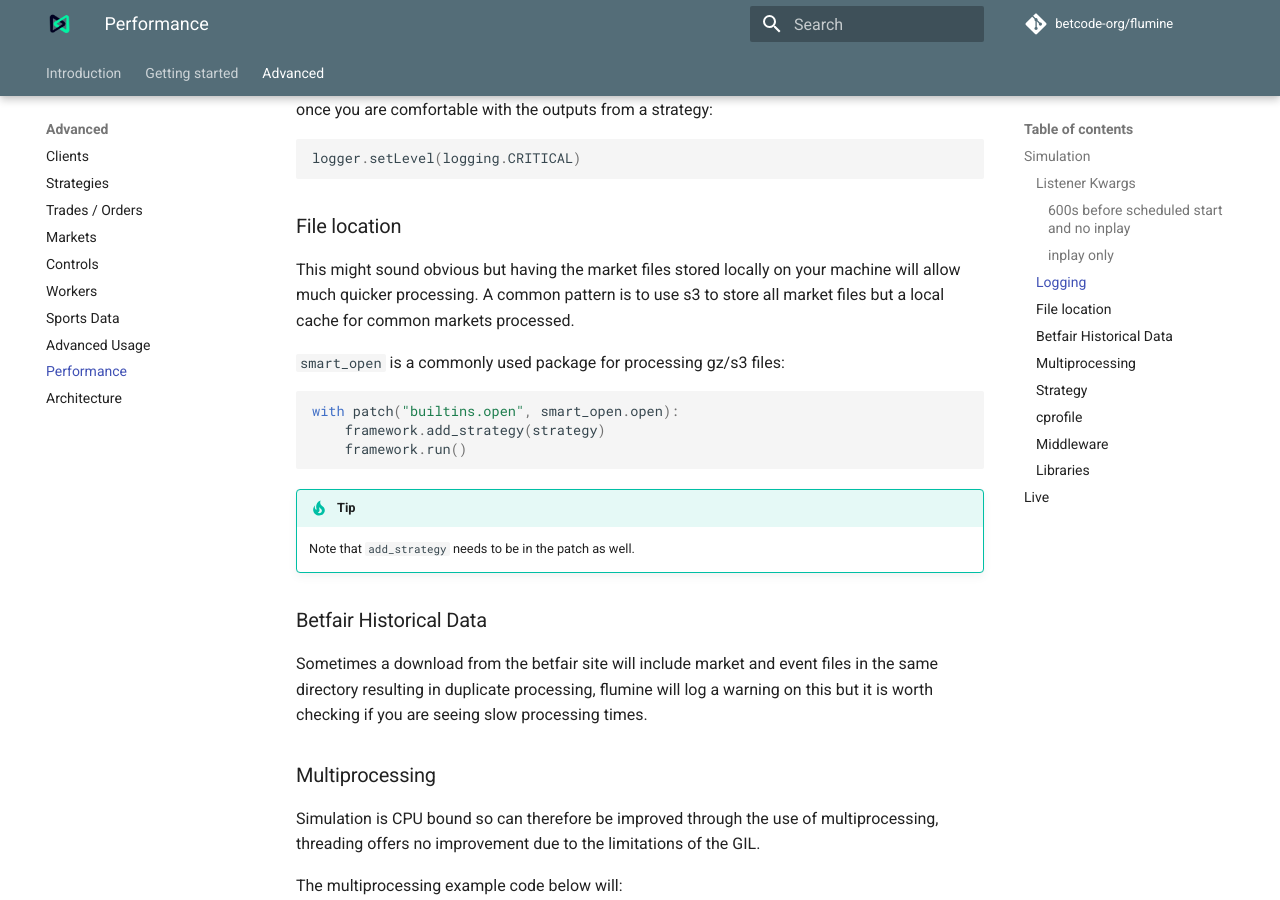
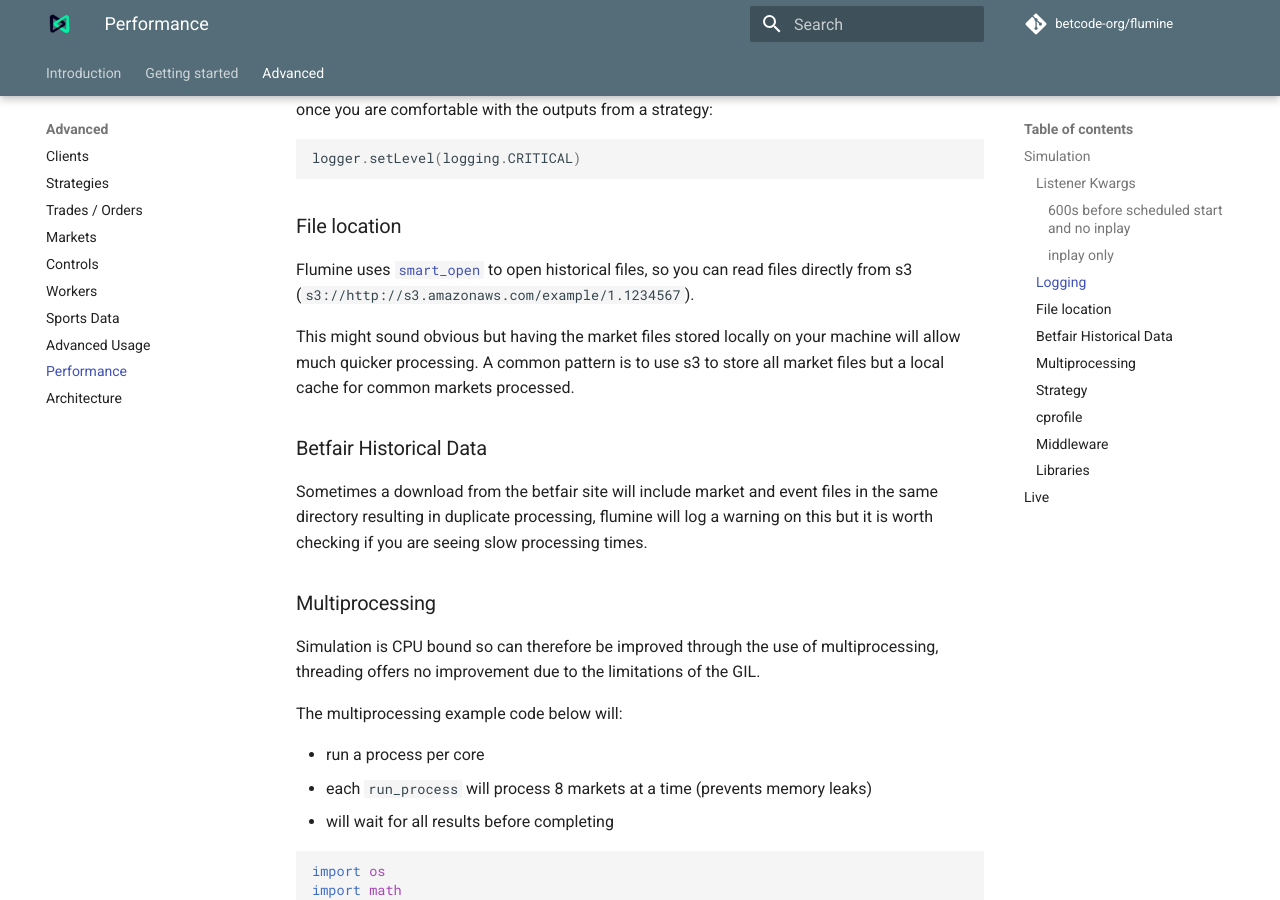
Before and after one commit to betcode-org/flumine, an MkDocs documentation site: the page built from docs/performance.md, in a window 1280 px wide and 900 px high, scrolled down 859 px. Built offline with MkDocs 1.6.1 and Material for MkDocs 9.7.7, drawn with Linux system fonts in a browser that asks for light colours; comment, search, counter and statistics services are not loaded.

Commit message:
Use smart-open for opening historical files
>smart_open is a drop-in replacement for Python's built-in open():
it can
>do anything open can (100% compatible, falls back to native open
>wherever possible), plus lots of nifty extra stuff on top.

The main bit of "nifty extra stuff" it is being used for here is for
transparent decompression of compressed files.

Previously in docs/performance.md smart-open was mention and a monkey
patch was provided:

    with patch("builtins.open", smart_open.open):
        framework.add_strategy(strategy)
        framework.run()

Anyone who was using this monkey patch will not have their workflow
distrupted by this change (as I have essentially hard-coded in what was
being patched in).

At the time of writing the latest release version of smart-open
is 6.3.0.

https://github.com/RaRe-Technologies/smart_open

````diff
--- a/docs/performance.md
+++ b/docs/performance.md
@@ -40,19 +40,9 @@ logger.setLevel(logging.CRITICAL)
 
 ### File location
 
+Flumine uses [`smart_open`](https://github.com/RaRe-Technologies/smart_open) to open historical files, so you can read files directly from s3 (`s3://http://s3.amazonaws.com/example/1.1234567`).
+
 This might sound obvious but having the market files stored locally on your machine will allow much quicker processing. A common pattern is to use s3 to store all market files but a local cache for common markets processed.
-
-`smart_open` is a commonly used package for processing gz/s3 files:
-
-```python
-with patch("builtins.open", smart_open.open):
-    framework.add_strategy(strategy)
-    framework.run()
-```
-
-!!! tip
-    Note that `add_strategy` needs to be in the patch as well.
-
 
 ### Betfair Historical Data
 
--- a/requirements.txt
+++ b/requirements.txt
@@ -3,3 +3,4 @@ tenacity>=7.0.0,<8.2.3
 python-json-logger==2.0.7
 requests
 betconnect==0.1.7
+smart-open>=6,<7
````
Also changed, not shown: README.md (+1 -0 lines), 4 other files.
